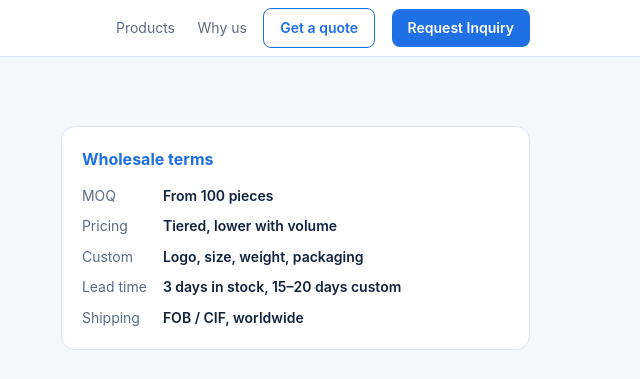
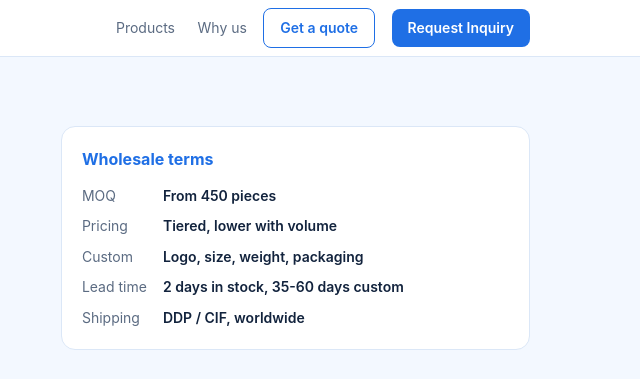
Before and after one commit to NNSourcing/wholesale-towel, a plain HTML site: page towel-site/index.html in a window 1280 px wide. Shown: the top 379 px of the page, 640-1280 px from the left. Drawn offline with Linux system fonts and the light colour scheme.

Commit message:
Update MOQ and lead time details in index.html

```diff
--- a/towel-site/index.html
+++ b/towel-site/index.html
@@ -120,11 +120,11 @@ footer{padding:20px 0;text-align:center;color:var(--muted);font-size:13px}
     <div class="terms">
       <h3>Wholesale terms</h3>
       <dl>
-        <dt>MOQ</dt><dd>From 100 pieces</dd>
+        <dt>MOQ</dt><dd>From 450 pieces</dd>
         <dt>Pricing</dt><dd>Tiered, lower with volume</dd>
         <dt>Custom</dt><dd>Logo, size, weight, packaging</dd>
-        <dt>Lead time</dt><dd>3 days in stock, 15–20 days custom</dd>
-        <dt>Shipping</dt><dd>FOB / CIF, worldwide</dd>
+        <dt>Lead time</dt><dd> 2 days in stock, 35-60 days custom</dd>
+        <dt>Shipping</dt><dd>DDP / CIF, worldwide</dd>
       </dl>
     </div>
   </div>
```
